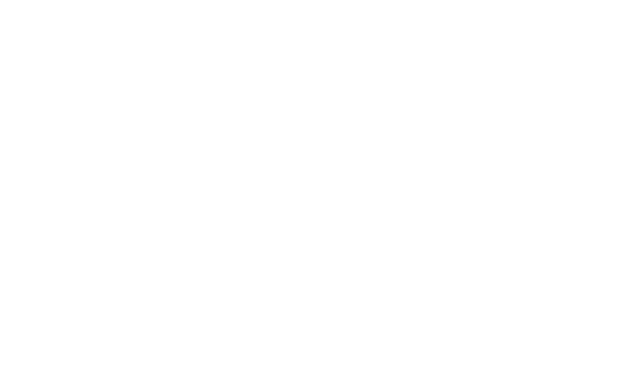
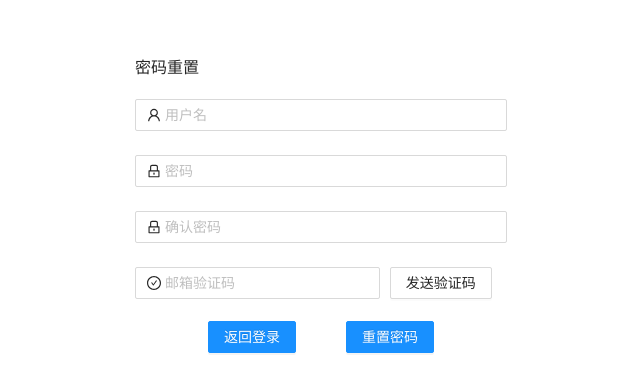
Before and after one commit to hash070/MovieManageSystem, a React (Vite) app in the folder react-front-end/: page /admin/reset in a window 1280 px wide. Before the commit this address had no page. Shown: the part 184-576 px from the top of the page, without its empty margins (319-959 px from the left). Built offline with nearby package versions, Linux system fonts and the light colour scheme.

Commit message:
完成部分登录业务对接，添加注册和重置密码界面

```diff
--- a/react-front-end/src/Componments/Login.jsx
+++ b/react-front-end/src/Componments/Login.jsx
@@ -1,7 +1,7 @@
-import {Button, Checkbox, Form, Input, Col, Row} from 'antd';
+import {Button, Checkbox, Form, Input, Col, Row, message} from 'antd';
 import axios from 'axios';
 import {React, Fragment} from 'react';
-import {useNavigate} from 'react-router-dom';
+import {Link, Navigate, NavLink, useNavigate} from 'react-router-dom';
 import '../styles/Login.css';
 import {LockOutlined, UserOutlined, CheckCircleOutlined} from '@ant-design/icons';
 
@@ -9,18 +9,53 @@ import {LockOutlined, UserOutlined, CheckCircleOutlined} from '@ant-design/icons
 const LoginForm = () => {
     const navigate = useNavigate();
 
+    //登录表单提交方法
     const onFinish = (values) => {
-        console.log('Success:', values);
+        console.log('发送登录请求体:', values);
 
         axios.post('/api/user/login', values)
             .then(res => {
-                console.log("登录成功");
-                console.log(res.data);
-                localStorage.setItem("token", "logined")
+                console.log('收到服务端返回信息', res.data);
+
+                console.log('res.data类型为', typeof res.data)
+
+                //获取登录后的返回信息
+                let success = res.data.success
+                let error_message = res.data.errorMsg
+                let token = res.data.data
+
+                console.log('错误信息', error_message)
+
+                //如果登录成功，则弹出登录成功的提示框，然后将Token放到本地
+                if (success) {
+                   successMSG('登录成功')
+                    //TODO: 将Token放到本地Storage
+                    console.log('存放收到的Token')
+
+                    //TODO: 跳转到后台管理界面
+                    console.log('跳转到管理员界面')
+
+
+                } else {//如果登录失败，则弹出提示
+                    console.log('登录失败')
+                    errorMSG( '登录失败：'+error_message)
+                }
+
             }).finally(() => {
-            // console.log('llllllll',localStorage.getItem("token") === null);
-            navigate('/home');
+            // console.log('',localStorage.getItem("token") === null);
+            // navigate('/home');
+            console.log('登录成功2')
         })
+    };
+
+    //失败提示信息回调函数
+    const errorMSG = (msg) => {
+        message.error(msg);
+    };
+
+    //成功提示信息回调函数
+    const successMSG = (msg) => {
+        message.success(msg);
     };
 
     const onFinishFailed = (errorInfo) => {
@@ -32,7 +67,7 @@ const LoginForm = () => {
     }
 
     let onLoginClick = () => {
-        localStorage.setItem("token", "logined")
+        // localStorage.setItem("token", "logined")
     }
 
     return (
@@ -40,7 +75,8 @@ const LoginForm = () => {
             <div>
                 <div className='form-header'>
                     <h4 className='column'>登录</h4>
-                    <a href='/home'>账号注册</a>
+                    {/*使用Link来实现简单跳转*/}
+                    <Link to='/admin/reset'>密码重置</Link>
                 </div>
                 <br/>
                 <br/>
@@ -50,10 +86,10 @@ const LoginForm = () => {
                     initialValues={{remember: true}}
                     onFinish={onFinish}>
                     <Form.Item
-                        name="username"
-                        rules={[{required: true, message: '请输入您的用户名!'}]}>
+                        name="email"
+                        rules={[{required: true, message: '请输入您的邮箱!'}]}>
                         <Input prefix={<UserOutlined className="site-form-item-icon"/>}
-                               placeholder="用户名"/>
+                               placeholder="邮箱"/>
                     </Form.Item>
                     <Form.Item
                         name="password"
@@ -68,10 +104,6 @@ const LoginForm = () => {
                         <Form.Item name="remember" valuePropName="checked" noStyle>
                             <Checkbox>记住我</Checkbox>
                         </Form.Item>
-
-                        <a className="login-form-forgot" href="">
-                            忘记密码
-                        </a>
                     </Form.Item>
 
                     <Form.Item>
@@ -92,8 +124,6 @@ const LoginForm = () => {
                                         onClick={onRegisterClick}>注册</Button>
                             </Col>
                         </Row>
-
-
                         {/*<a href="/register">注册</a>*/}
                     </Form.Item>
                 </Form>
--- /dev/null
+++ b/react-front-end/src/Componments/Register.jsx
@@ -0,0 +1,94 @@
+import {Button, Checkbox, Form, Input, Col, Row} from 'antd';
+import axios from 'axios';
+import {React, Fragment} from 'react';
+import {useNavigate} from 'react-router-dom';
+import '../styles/Login.css';
+import {LockOutlined, UserOutlined, CheckCircleOutlined} from '@ant-design/icons';
+
+
+const RegisterForm = () => {
+    const navigate = useNavigate();
+    let backToLogin = () => {
+        navigate('/admin/login');
+    }
+
+    const onFinish = (values) => {
+        console.log('Success:', values);
+
+        axios.post('/api/register', values)
+            .then(res => {
+                console.log("登录成功");
+                console.log(res.data);
+                navigate('/');
+            })
+    };
+
+    const onFinishFailed = (errorInfo) => {
+        console.log('Failed:', errorInfo);
+    };
+
+    return (
+        <div className='login-wrap'>
+            <div>
+                <div className='form-header'>
+                    <h4 className='column'>账户注册</h4>
+                </div>
+                <br/>
+                <br/>
+                <Form
+                    name="normal_login"
+                    className="login-form"
+                    initialValues={{remember: true}}
+                    onFinish={onFinish}>
+                    <Form.Item
+                        name="username"
+                        rules={[{required: true, message: '请输入您的用户名!'}]}>
+                        <Input prefix={<UserOutlined className="site-form-item-icon"/>}
+                               placeholder="用户名"/>
+                    </Form.Item>
+                    <Form.Item
+                        name="password1"
+                        rules={[{required: true, message: '请输入您的密码!'}]}>
+                        <Input
+                            prefix={<LockOutlined className="site-form-item-icon"/>}
+                            type="password"
+                            placeholder="密码"
+                        />
+                    </Form.Item>
+                    <Form.Item
+                        name="password2"
+                        rules={[{required: true, message: '请输入您的密码!'}]}>
+                        <Input
+                            prefix={<LockOutlined className="site-form-item-icon"/>}
+                            type="password"
+                            placeholder="确认密码"
+                        />
+                    </Form.Item>
+
+                    <div>
+                        <Row gutter={10}>
+                            <Col span={16}>
+                                <Input
+                                    prefix={<CheckCircleOutlined className="site-form-item-icon"/>}
+                                    placeholder="邮箱验证码"/>
+                            </Col>
+                            <Col span={8}><Button>发送验证码</Button></Col>
+                        </Row>
+                    </div>
+                    <br/>
+                    <Form.Item className='regButton'>
+                        <Button type="primary" onClick={backToLogin} style={{marginRight: '50px'}}>
+                            返回登录
+                        </Button>
+
+                        <Button type="primary" htmlType="submit" className="login-form-button">
+                            注册
+                        </Button>
+                    </Form.Item>
+                </Form>
+            </div>
+        </div>
+    );
+};
+
+export default RegisterForm;
--- /dev/null
+++ b/react-front-end/src/Componments/ResetPWD.jsx
@@ -0,0 +1,94 @@
+import {Button, Checkbox, Form, Input, Col, Row} from 'antd';
+import axios from 'axios';
+import {React, Fragment} from 'react';
+import {useNavigate} from 'react-router-dom';
+import '../styles/Login.css';
+import {LockOutlined, UserOutlined, CheckCircleOutlined} from '@ant-design/icons';
+
+
+const ResetPWDForm = () => {
+    const navigate = useNavigate();
+    let backToLogin = () => {
+        navigate('/admin/login');
+    }
+
+    const onFinish = (values) => {
+        console.log('Success:', values);
+
+        axios.post('/api/resetPassword', values)
+            .then(res => {
+                console.log("重置密码");
+                console.log(res.data);
+                navigate('/');
+            })
+    };
+
+    const onFinishFailed = (errorInfo) => {
+        console.log('Failed:', errorInfo);
+    };
+
+    return (
+        <div className='login-wrap'>
+            <div>
+                <div className='form-header'>
+                    <h4 className='column'>密码重置</h4>
+                </div>
+                <br/>
+                <br/>
+                <Form
+                    name="normal_login"
+                    className="login-form"
+                    initialValues={{remember: true}}
+                    onFinish={onFinish}>
+                    <Form.Item
+                        name="username"
+                        rules={[{required: true, message: '请输入您的用户名!'}]}>
+                        <Input prefix={<UserOutlined className="site-form-item-icon"/>}
+                               placeholder="用户名"/>
+                    </Form.Item>
+                    <Form.Item
+                        name="password1"
+                        rules={[{required: true, message: '请输入您的密码!'}]}>
+                        <Input
+                            prefix={<LockOutlined className="site-form-item-icon"/>}
+                            type="password"
+                            placeholder="密码"
+                        />
+                    </Form.Item>
+                    <Form.Item
+                        name="password2"
+                        rules={[{required: true, message: '请输入您的密码!'}]}>
+                        <Input
+                            prefix={<LockOutlined className="site-form-item-icon"/>}
+                            type="password"
+                            placeholder="确认密码"
+                        />
+                    </Form.Item>
+
+                    <div>
+                        <Row gutter={10}>
+                            <Col span={16}>
+                                <Input
+                                    prefix={<CheckCircleOutlined className="site-form-item-icon"/>}
+                                    placeholder="邮箱验证码"/>
+                            </Col>
+                            <Col span={8}><Button>发送验证码</Button></Col>
+                        </Row>
+                    </div>
+                    <br/>
+                    <Form.Item className='regButton'>
+                        <Button type="primary" onClick={backToLogin} style={{marginRight: '50px'}}>
+                            返回登录
+                        </Button>
+
+                        <Button type="primary" htmlType="submit" className="login-form-button">
+                            重置密码
+                        </Button>
+                    </Form.Item>
+                </Form>
+            </div>
+        </div>
+    );
+};
+
+export default ResetPWDForm;
--- a/react-front-end/src/Routes/MyRouter.jsx
+++ b/react-front-end/src/Routes/MyRouter.jsx
@@ -4,6 +4,8 @@ import HelloWorld1 from "../Componments/HelloWorld1.jsx";
 import HelloWorld2 from "../Componments/HelloWorld2.jsx";
 import AdminTest from "../Componments/AdminTest.jsx";
 import Login from "../Componments/Login.jsx";
+import Register from "../Componments/Register";
+import ResetPWD from "../Componments/ResetPWD";
 
 
 class MyRouter extends Component {
@@ -18,6 +20,8 @@ class MyRouter extends Component {
                         <Route index element={<HelloWorld1/>}/>
                         <Route path='hello2' element={<HelloWorld2/>}/>
                         <Route path='login' element={<Login/>}/>
+                        <Route path='register' element={<Register/>}/>
+                        <Route path='reset' element={<ResetPWD/>}/>
                         <Route path='adminTest' element={<AdminTest/>}/>
                     </Route>
                 </Routes>
```
